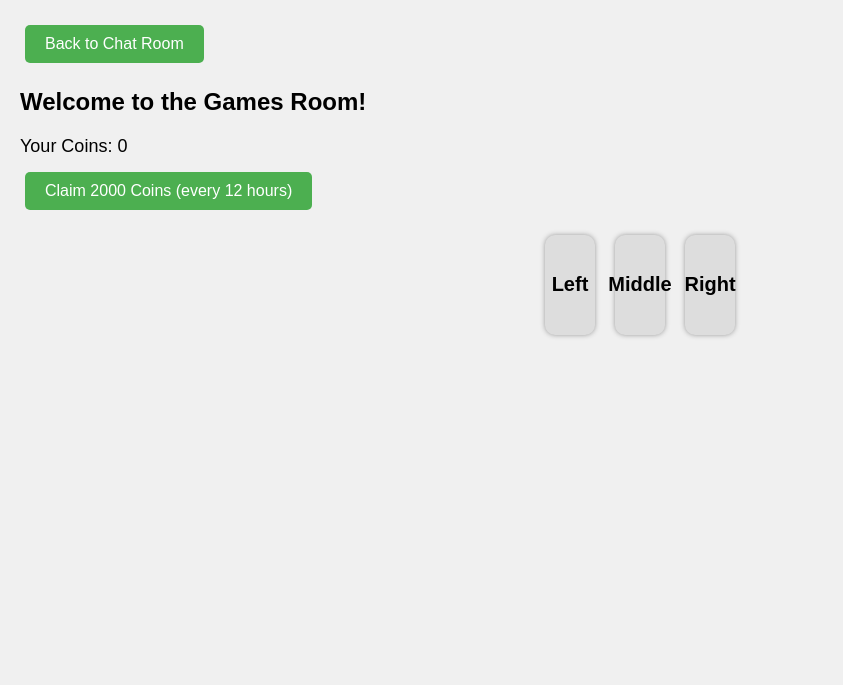
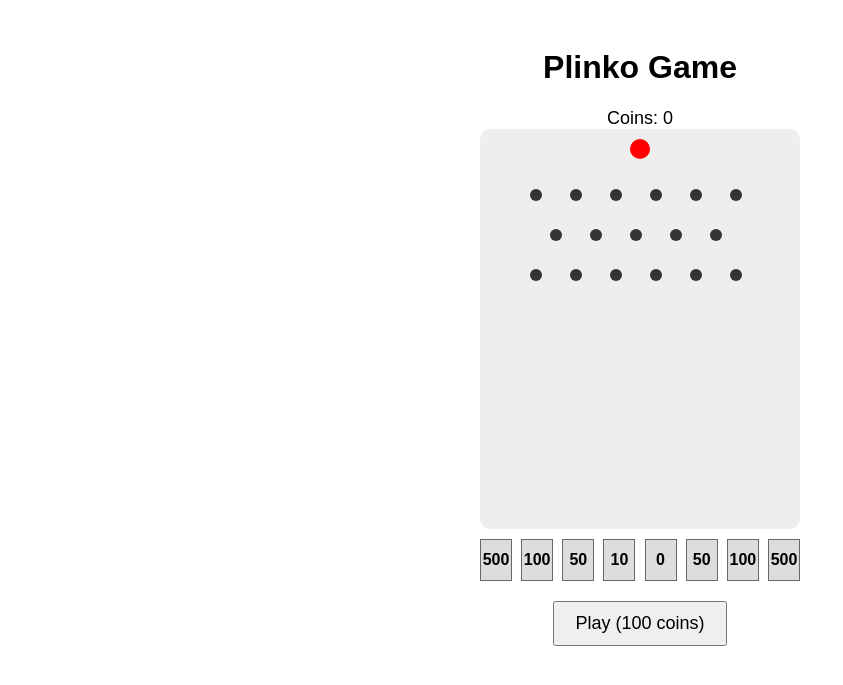
Before and after one commit to viekaslinkki1/testing, a Flask app: page /games in a window 1280 px wide. Shown: the top 685 px of the page, without its empty margins (0-843 px from the left). Run offline with Flask 3, Linux system fonts and the light colour scheme; the visitor is signed in with stand-in values (Sample User, id 1); data comes from the database, SQL or seed files in the repository.

Commit message:
Update games.html

```diff
--- a/templates/games.html
+++ b/templates/games.html
@@ -2,113 +2,147 @@
 <html lang="en">
 <head>
 <meta charset="UTF-8" />
-    <title>Games Room</title>
-    <script src="https://code.jquery.com/jquery-3.6.0.min.js"></script>
+<meta name="viewport" content="width=device-width, initial-scale=1" />
+<title>Plinko Game</title>
 <style>
-        body {
-            font-family: Arial, sans-serif;
-            margin: 20px;
-            background: #f0f0f0;
+  body { font-family: Arial, sans-serif; text-align: center; padding: 20px; }
+  #board { position: relative; width: 320px; height: 400px; margin: 0 auto; background: #eee; border-radius: 10px; }
+  .peg {
+    position: absolute;
+    width: 12px; height: 12px; background: #333;
+    border-radius: 50%;
   }
-        .navbar {
-            margin-bottom: 20px;
+  #chip {
+    position: absolute;
+    width: 20px; height: 20px;
+    background: red;
+    border-radius: 50%;
+    left: 150px;
+    top: 10px;
+    transition: top 2s ease, left 2s ease;
+  }
+  #slots {
+    margin-top: 10px;
+    display: flex;
+    justify-content: space-between;
+    width: 320px;
+    margin-left: auto;
+    margin-right: auto;
+  }
+  .slot {
+    width: 30px; height: 40px;
+    border: 1px solid #666;
+    background: #ddd;
+    line-height: 40px;
+    font-weight: bold;
   }
   button {
-            background-color: #4CAF50;
-            color: white;
+    margin-top: 20px;
     padding: 10px 20px;
-            margin: 5px;
-            border: none;
-            cursor: pointer;
-            border-radius: 5px;
-            font-size: 16px;
+    font-size: 18px;
   }
-        button:hover {
-            background-color: #45a049;
-        }
-        #balance {
+  #coins {
+    margin-top: 10px;
     font-size: 18px;
-            margin-bottom: 10px;
   }
   #message {
-            margin-top: 15px;
+    margin-top: 10px;
     font-weight: bold;
-        }
-        #plinko-board {
-            margin-top: 20px;
-            display: flex;
-            justify-content: center;
-            gap: 20px;
-        }
-        .slot {
-            width: 50px;
-            height: 100px;
-            background: #ddd;
-            border-radius: 10px;
-            display: flex;
-            align-items: center;
-            justify-content: center;
-            font-weight: bold;
-            font-size: 20px;
-            cursor: pointer;
-            user-select: none;
-            box-shadow: 0 0 5px #999;
-        }
-        .slot:hover {
-            background: #4CAF50;
-            color: white;
   }
 </style>
 </head>
 <body>
-    <div class="navbar">
-        <button onclick="window.location.href='/'">Back to Chat Room</button>
+<h1>Plinko Game</h1>
+<div id="coins">Coins: {{ coins }}</div>
+<div id="board">
+  <div id="chip"></div>
+  <!-- Peg rows -->
+  <div class="peg" style="top:60px; left:50px;"></div>
+  <div class="peg" style="top:60px; left:90px;"></div>
+  <div class="peg" style="top:60px; left:130px;"></div>
+  <div class="peg" style="top:60px; left:170px;"></div>
+  <div class="peg" style="top:60px; left:210px;"></div>
+  <div class="peg" style="top:60px; left:250px;"></div>
+
+  <div class="peg" style="top:100px; left:70px;"></div>
+  <div class="peg" style="top:100px; left:110px;"></div>
+  <div class="peg" style="top:100px; left:150px;"></div>
+  <div class="peg" style="top:100px; left:190px;"></div>
+  <div class="peg" style="top:100px; left:230px;"></div>
+
+  <div class="peg" style="top:140px; left:50px;"></div>
+  <div class="peg" style="top:140px; left:90px;"></div>
+  <div class="peg" style="top:140px; left:130px;"></div>
+  <div class="peg" style="top:140px; left:170px;"></div>
+  <div class="peg" style="top:140px; left:210px;"></div>
+  <div class="peg" style="top:140px; left:250px;"></div>
 </div>
 
-    <h2>Welcome to the Games Room!</h2>
-
-    <div id="balance">Your Coins: <span id="coins">{{ coins }}</span></div>
-    <button id="claim-btn">Claim 2000 Coins (every 12 hours)</button>
-
-    <div id="plinko-board">
-        <div class="slot" data-position="left">Left</div>
-        <div class="slot" data-position="middle">Middle</div>
-        <div class="slot" data-position="right">Right</div>
+<div id="slots">
+  <div class="slot" data-prize="500">500</div>
+  <div class="slot" data-prize="100">100</div>
+  <div class="slot" data-prize="50">50</div>
+  <div class="slot" data-prize="10">10</div>
+  <div class="slot" data-prize="0">0</div>
+  <div class="slot" data-prize="50">50</div>
+  <div class="slot" data-prize="100">100</div>
+  <div class="slot" data-prize="500">500</div>
 </div>
 
+<button id="playBtn">Play (100 coins)</button>
 <div id="message"></div>
 
 <script>
-        $(document).ready(function() {
-            $('#claim-btn').click(function() {
-                $.post('/claim', {}, function(data) {
-                    if (data.status === 'success') {
-                        $('#coins').text(data.new_balance);
-                        $('#message').text('Successfully claimed 2000 coins!');
-                    } else {
-                        $('#message').text(data.message);
+  const chip = document.getElementById('chip');
+  const playBtn = document.getElementById('playBtn');
+  const coinsDisplay = document.getElementById('coins');
+  const messageDiv = document.getElementById('message');
+
+  let coins = {{ coins }};
+  const cost = 100;
+
+  playBtn.onclick = async () => {
+    if (coins < cost) {
+      messageDiv.textContent = "Not enough coins to play!";
+      return;
     }
-                });
+    playBtn.disabled = true;
+    messageDiv.textContent = "Dropping...";
+
+    // Random slot index 0-7
+    const slotIndex = Math.floor(Math.random() * 8);
+    const leftPos = 20 + slotIndex * 40;
+
+    chip.style.transition = "top 2s ease, left 2s ease";
+    chip.style.top = "350px";
+    chip.style.left = leftPos + "px";
+
+    // Wait animation
+    await new Promise(r => setTimeout(r, 2100));
+
+    // Call backend to resolve prize and update coins
+    const response = await fetch('/plinko', {
+      method: 'POST',
+      headers: {'Content-Type': 'application/json'},
+      body: JSON.stringify({slot: slotIndex})
     });
 
-            $('.slot').click(function() {
-                const position = $(this).data('position');
-                $('#message').text('Playing Plinko...');
+    const result = await response.json();
 
-                $.post('/plinko', {position: position}, function(data) {
-                    if (data.status === 'success') {
-                        $('#coins').text(data.new_balance);
-                        if (data.outcome === 'win') {
-                            $('#message').text('You won coins! 🎉');
+    if (result.status === "success") {
+      coins = result.new_balance;
+      coinsDisplay.textContent = `Coins: ${coins}`;
+      messageDiv.textContent = `You ${result.outcome}! Won ${result.prize} coins.`;
     } else {
-                            $('#message').text('You lost coins. Try again!');
+      messageDiv.textContent = `Error: ${result.message}`;
     }
-                    } else {
-                        $('#message').text(data.message);
-                    }
-                });
-            });
-        });
+
+    chip.style.transition = "none";
+    chip.style.top = "10px";
+    chip.style.left = "150px";
+
+    playBtn.disabled = false;
+  };
 </script>
 </body>
 </html>
```
Lines whose indentation alone changed are shown as unchanged.
